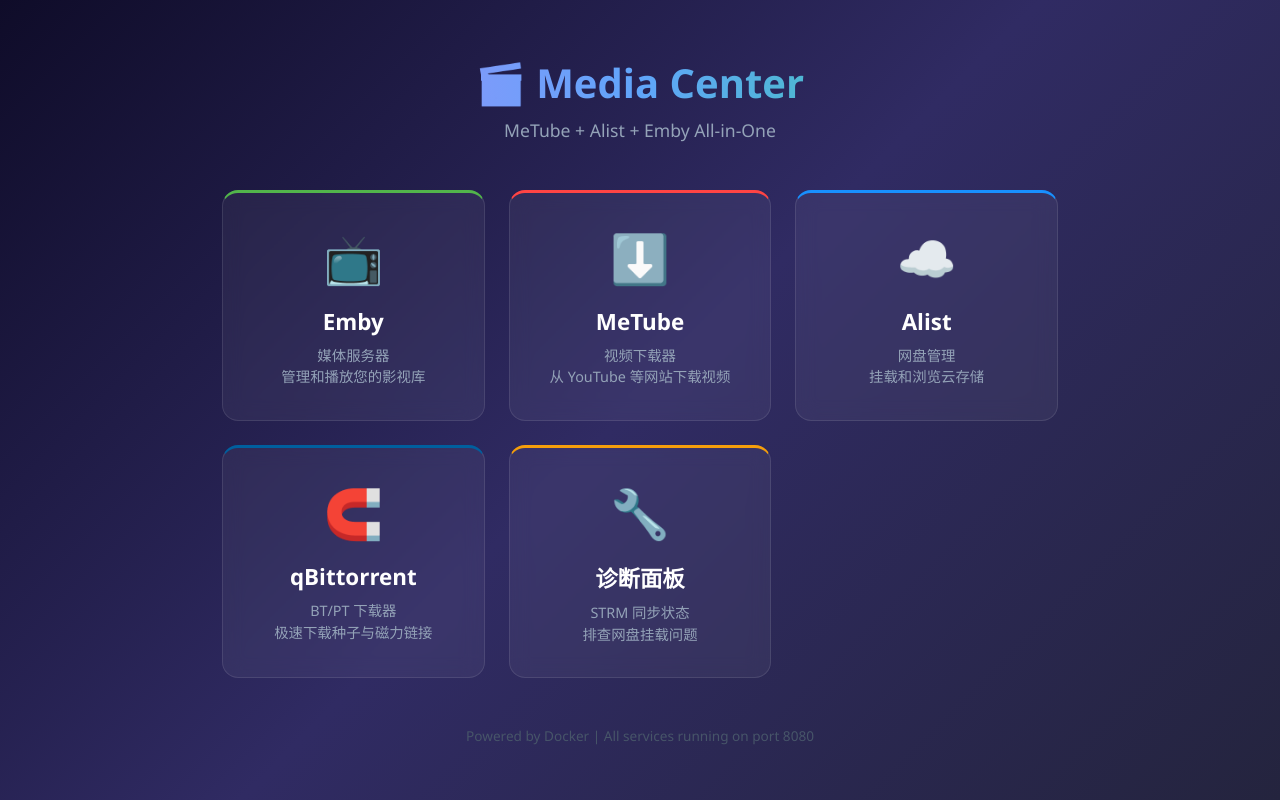
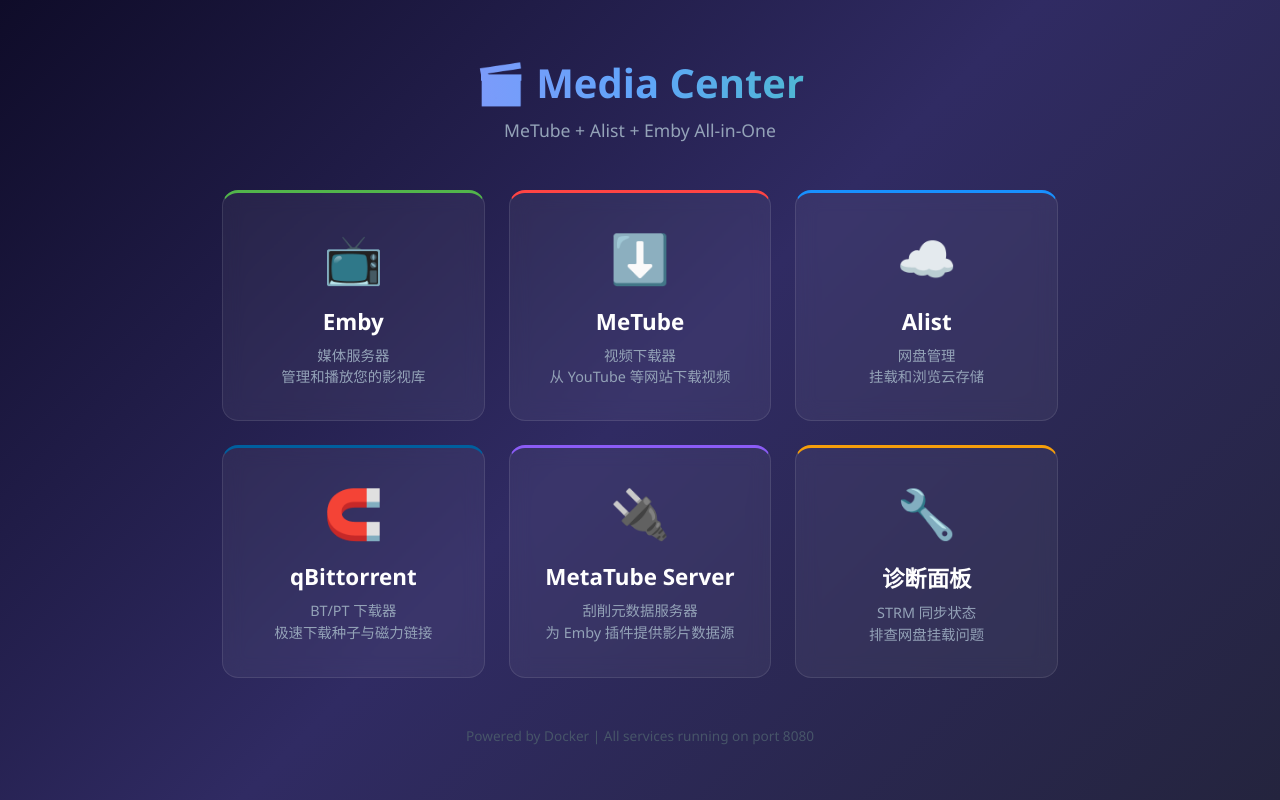
Before and after one commit to workerspages/metube-alist-emby, a plain HTML site: page portal/index.html in a window 1280 px wide. Drawn offline with Linux system fonts and the light colour scheme.

Commit message:
feat: integrate metatube-server

```diff
--- a/portal/index.html
+++ b/portal/index.html
@@ -92,6 +92,9 @@
         .card.qbittorrent { border-top: 3px solid #005f9e; }
         .card.qbittorrent:hover { box-shadow: 0 20px 40px rgba(0, 95, 158, 0.15); }
 
+        .card.metatube-server { border-top: 3px solid #8b5cf6; }
+        .card.metatube-server:hover { box-shadow: 0 20px 40px rgba(139, 92, 246, 0.15); }
+
         .card.debug { border-top: 3px solid #f59e0b; }
         .card.debug:hover { box-shadow: 0 20px 40px rgba(245, 158, 11, 0.15); }
 
@@ -132,6 +135,12 @@
                 <p>BT/PT 下载器<br>极速下载种子与磁力链接</p>
             </a>
 
+            <a href="/metatube-server/" class="card metatube-server" id="card-metatube-server">
+                <span class="icon">🔌</span>
+                <h2>MetaTube Server</h2>
+                <p>刮削元数据服务器<br>为 Emby 插件提供影片数据源</p>
+            </a>
+
             <a href="/debug/" class="card debug" id="card-debug">
                 <span class="icon">🔧</span>
                 <h2>诊断面板</h2>
```
Also changed, not shown: 4 other files.
